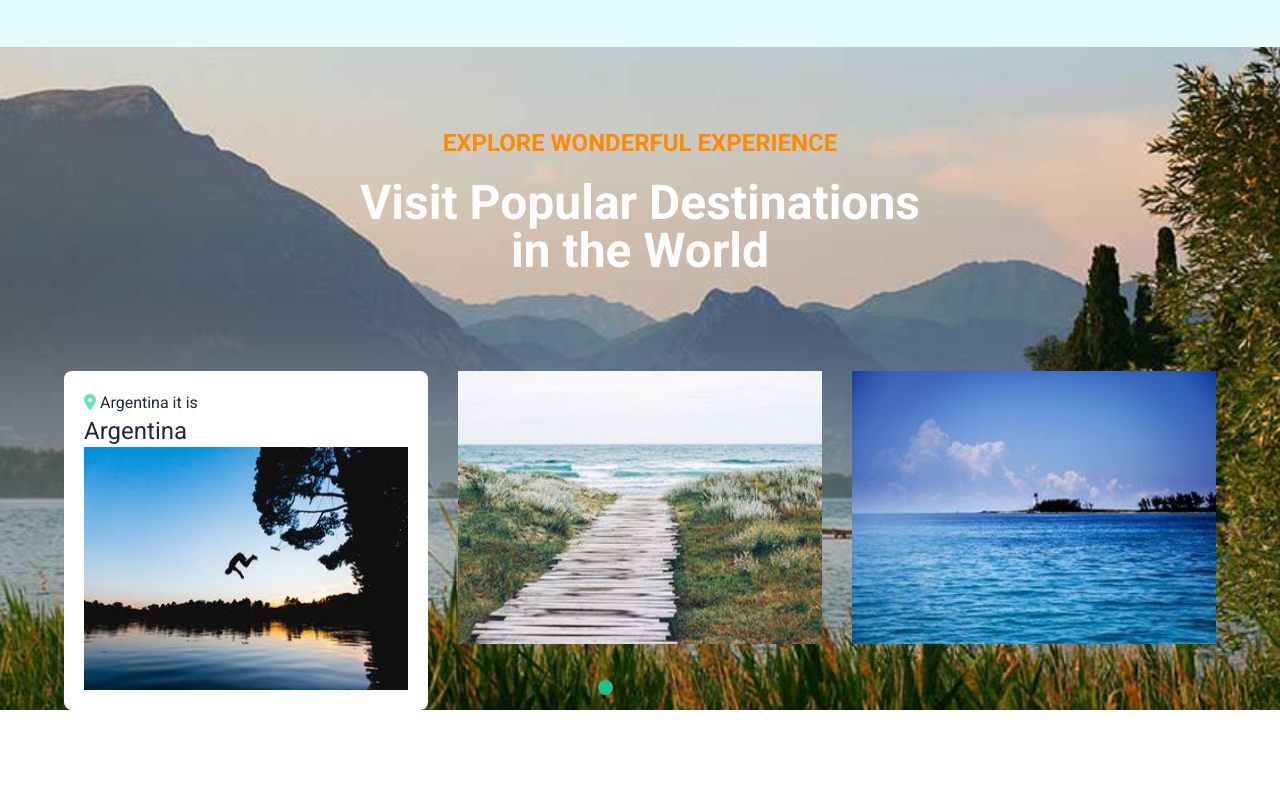
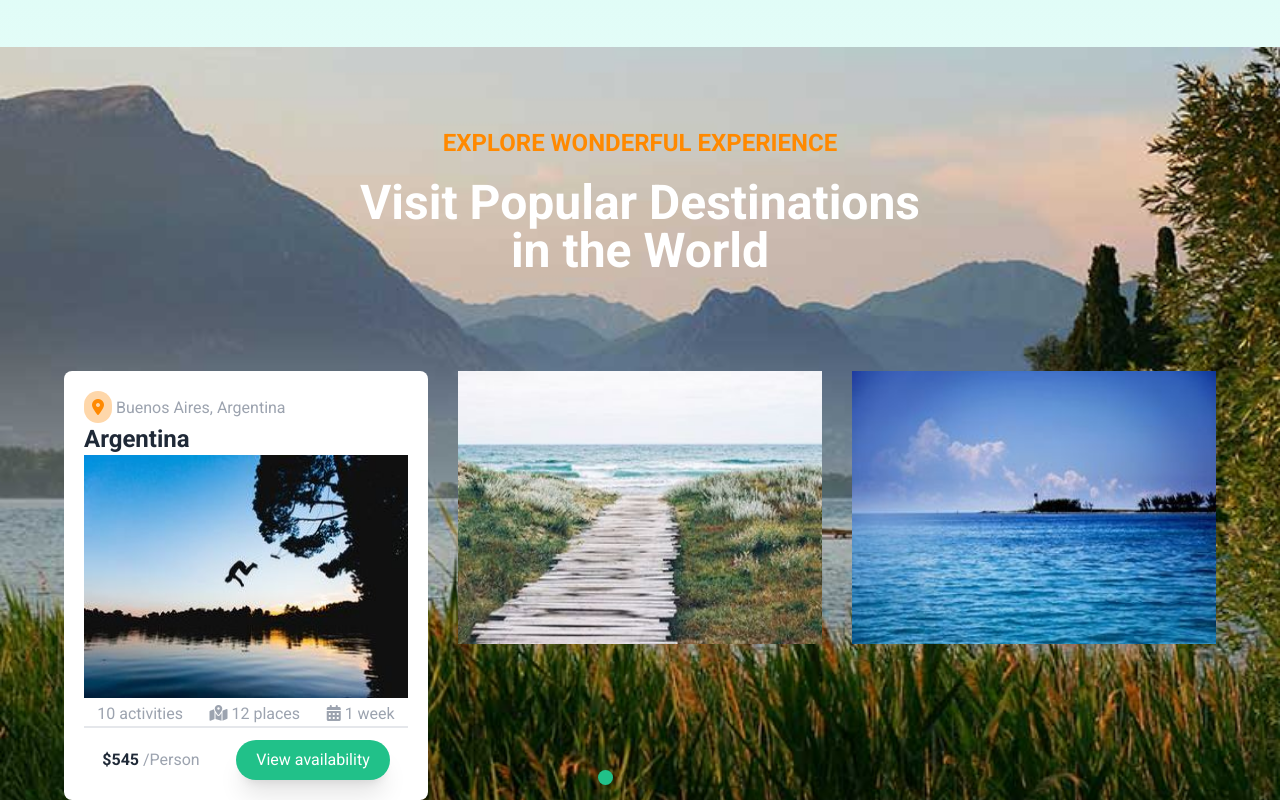
Before and after one commit to tanveer19/H01-natural-travel, a website built with Vite: page index.html in a window 1280 px wide. Shown: the part 1893-2693 px from the top of the page. Before the commit the page ends 2603 px from the top, so only its background shows below. Built offline with nearby package versions, Linux system fonts and the light colour scheme.

Commit message:
2nd slider work in p

```diff
--- a/index.html
+++ b/index.html
@@ -767,11 +767,34 @@
       </div>
       <div class="max-w-6xl swiper swiper2">
         <div class="swiper-wrapper">
-          <div class="swiper-slide swiper2 p-5 rounded-lg">
-            <i class="fa-solid fa-location-dot" style="color: #63e6be"></i>
-            <span>Argentina it is</span>
-            <h3 class="text-2xl">Argentina</h3>
-            <img src="images/dive.jpg" alt="" />
+          <div class="swiper-slide swiper2 rounded-lg group">
+            <div class="group-hover:bg-gradient-to-b from-teal-100 p-5">
+              <i
+                class="fa-solid fa-location-dot text-secondary-color bg-orange-200 p-2 rounded-full"
+              ></i>
+              <span class="text-gray-400">Buenos Aires, Argentina </span>
+              <h3 class="text-2xl font-bold">Argentina</h3>
+              <img src="images/dive.jpg" alt="" />
+              <div class="text-gray-400 flex justify-around items-center mt-1">
+                <p>10 activities</p>
+                <div>
+                  <i class="fa-solid fa-map-location-dot"></i> 12 places
+                </div>
+                <div><i class="fa-solid fa-calendar-days"></i> 1 week</div>
+              </div>
+              <hr class="border" />
+              <div class="flex items-center mt-3 justify-around">
+                <p>
+                  <span class="font-bold">$545 </span>
+                  <span class="text-gray-400"> /Person </span>
+                </p>
+                <button
+                  class="text-white bg-primary-color-dark transition-all duration-700 px-5 py-2 shadow-xl rounded-l-full rounded-r-full"
+                >
+                  View availability
+                </button>
+              </div>
+            </div>
           </div>
           <div class="swiper-slide swiper2">
             <img src="images/pathtosea.jpg" alt="" />
--- a/style-custom.css
+++ b/style-custom.css
@@ -35,7 +35,8 @@
 /* colors end */
 
 body {
-  font-family: "Roboto", sans-serif !important;
+  margin: 0px;
+  font-family: "Roboto", sans-serif;
 }
 
 /* nav */
@@ -43,15 +44,9 @@ body {
   box-sizing: border-box;
 }
 
-body {
-  margin: 0px;
-  font-family: "segoe ui";
-}
-
 .nav {
   height: 50px;
   width: 100%;
-  /* background-color: #4d4d4d; */
   position: relative;
   z-index: 99;
 }
```
